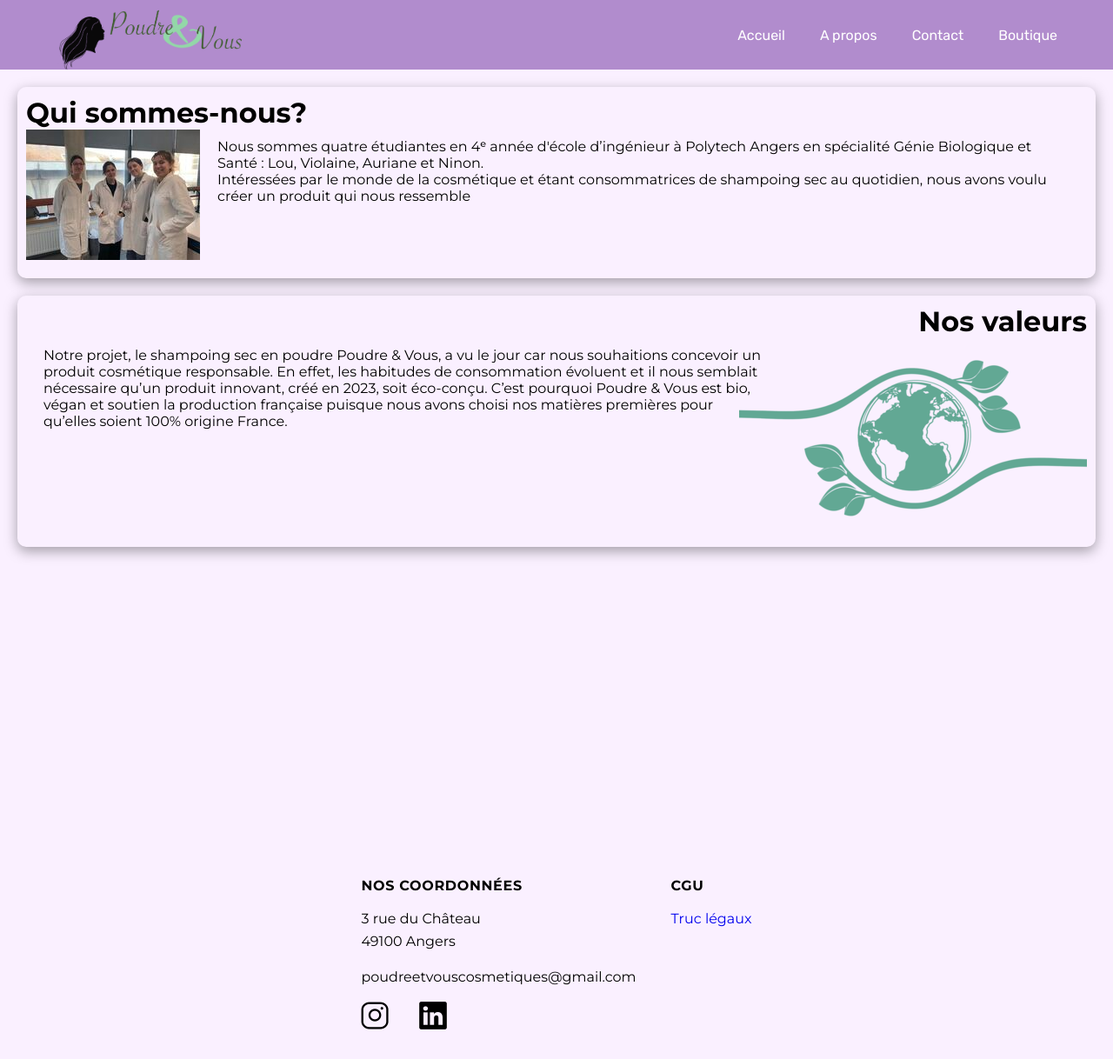
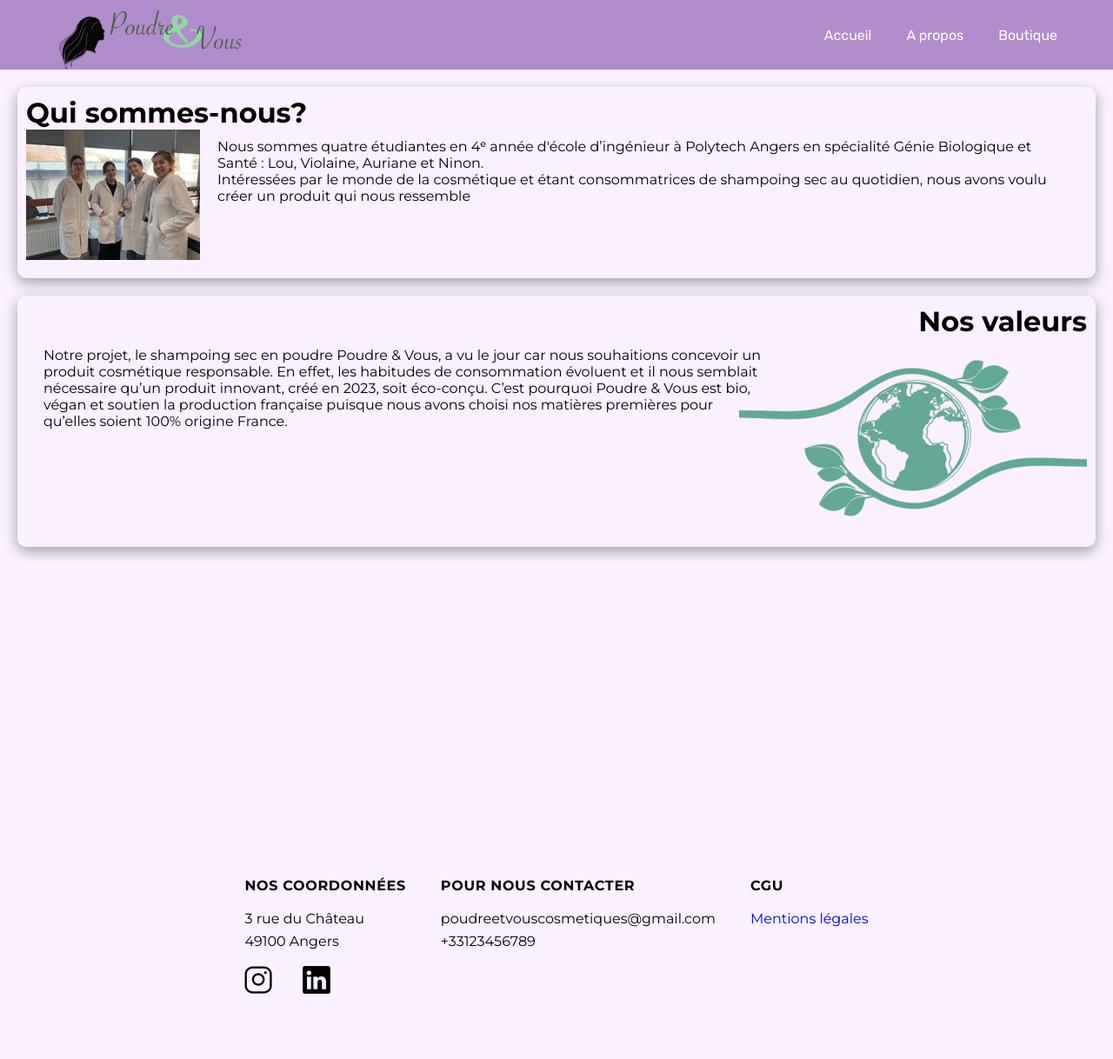
Before and after one commit to Skunac/PoudreEtVous, a plain HTML site: page A_propos.html in a window 1280 px wide. Shown: the whole page at 87% size. After the commit the page ends 1177 px from the top, so only its background shows below. Drawn offline with Linux system fonts and the light colour scheme.

Commit message:
retouche bannieres et modif footer

```diff
--- a/A_propos.html
+++ b/A_propos.html
@@ -4,7 +4,7 @@
     <meta charset="UTF-8">
     <meta http-equiv="X-UA-Compatible" content="IE=edge">
     <meta name="viewport" content="width=device-width, initial-scale=1.0">
-    <title>A propos de nous</title>
+    <title>PoudreEtVous | A propos</title>
     <link rel="stylesheet" href="style-a.css">
     <link href="https://fonts.googleapis.com/css2?family=Montserrat:wght@400;700&family=Rubik&display=swap" rel="stylesheet">
     <link rel="shortcut icon" href="./ressources/icone.png" type="image/png">
@@ -19,7 +19,6 @@
             <ul class="navigation">
                 <li><a href="index.html">Accueil</a></li>
                 <li><a href="A_propos.html">A propos</a></li>
-                <li><a href="contact.html">Contact</a></li>
                 <li>Boutique</li>
             </ul>
         </div>
@@ -51,15 +50,18 @@
                 <div class="footer_coo">
                     <p class="footer_title">NOS COORDONNÉES</p>
                     <p>3 rue du Château <br>49100 Angers</p>
-                    <p>poudreetvouscosmetiques@gmail.com</p>
                     <div class="footer_rs">
-                        <a href="https://www.instagram.com/milliebobbybrown/" class="footer_rs_fb"><img src="./ressources/logo_insta.png" alt="Insta"></a>
-                        <a href="https://www.linkedin.com/company/javascript-developer/" class="footer_rs_linkedin"><img src="./ressources/logo_LinkedIn.png" alt="LinkedIn"></a>
+                        <a href="https://www.instagram.com/poudre_et_vous_/" class="footer_rs_fb"><img src="./ressources/logo_insta.png" alt="Insta"></a>
+                        <a href="https://www.linkedin.com/company/poudre-vous/about/" class="footer_rs_linkedin"><img src="./ressources/logo_LinkedIn.png" alt="LinkedIn"></a>
                     </div>
+                </div>
+                <div class="footer_mail">
+                    <p class="footer_title">POUR NOUS CONTACTER</p>
+                    <p>poudreetvouscosmetiques@gmail.com <br>+33123456789</p>
                 </div>
                 <div class="footer_cgu">
                     <p class="footer_title">CGU</p>
-                    <p><a href="...">Truc légaux</a></p>
+                    <p><a href="...">Mentions légales</a></p>
                 </div>
             </div>
 
--- a/style-a.css
+++ b/style-a.css
@@ -140,7 +140,7 @@
     padding: 30px 0;
 }
 
-.footer_coo{
+.footer_coo, .footer_mail{
     padding-right: 40px;
 }
 
--- a/style-c.css
+++ /dev/null
@@ -1,104 +0,0 @@
-*{
-    margin: 0;
-    padding: 0;
-    list-style: none;
-    text-decoration: none;
-}
-
-header{
-    width: 100%;
-    height: 80px;
-    display: block;
-    background-color: #e8c9fd;
-    position: relative;
-}
-
-body {
-    background-color: #eef4dd;
-}
-
-.inner_header{
-    width: 90%;
-    height: 100%;
-    display: block;
-    margin: 0 auto;
-}
-
-.logo_container{
-    height: 100%;
-    display: table;
-    float: left;
-}
-
-.logo_container img{
-    width: 250px;
-    display: table-cell;
-    vertical-align: middle;
-}
-
-.navigation{
-    float: right;
-    height: 100%;
-}
-
-.navigation{
-    height: 100%;
-    display: table;
-    float: right;
-    list-style: none;
-}
-
-.navigation li{
-    display: table-cell;
-    vertical-align: middle;
-    height: 100%;
-    padding: 0px 20px;
-    color: #534340;
-    font-family: 'rubik';
-    font-size: 16px;
-}
-
-.navigation li:last-child{
-    padding-right: 0px;
-}
-
-.navigation a:visited, .navigation a:hover, .navigation a:active, .navigation a:link{
-    text-decoration: none;
-    color: #534340;
-}
-
-footer{
-    width: 100%;
-    display: flex;
-    align-items: center;
-    justify-content: center;
-    font-family: 'Montserrat';
-}
-
-.footer_content{
-    display: flex;
-    padding: 30px 0;
-}
-
-.footer_coo{
-    padding-right: 40px;
-}
-
-footer .footer_title{
-    font-size: 16px;
-    line-height: 20px;
-    font-weight: 700;
-    letter-spacing: .673px;
-    margin-bottom: 15px;
-}
-
-footer p{
-    font-weight: 400;
-    font-size: 16px;
-    line-height: 26px;
-    margin-bottom: 15px;
-}
-
-footer .footer_rs a:not(:last-child){
-    margin-right: 30px;
-}
--- a/style.css
+++ b/style.css
@@ -172,7 +172,7 @@
 .contenant2 #contenant_img2{
     position: absolute;
     left: 50%;
-    top: 20px;
+    top: 45px;
     width: 1000px;
     margin-left: -500px;
 }
@@ -194,7 +194,7 @@
 .contenant3 #contenant_img3{
     position: absolute;
     left: 50%;
-    top: 20px;
+    top: 45px;
     width: 1000px;
     margin-left: -500px;
 }
@@ -232,6 +232,7 @@
     align-items: center;
     justify-content: center;
     font-family: 'Montserrat';
+    margin-top: 350px;
 }
 
 .footer_content{
@@ -249,7 +250,6 @@
     font-weight: 700;
     letter-spacing: .673px;
     margin-bottom: 15px;
-    text-align: center;
 }
 
 footer p{
```
Also changed, not shown: contact.html (deleted, +0 -48 lines), index.html (+2 -3 lines).
